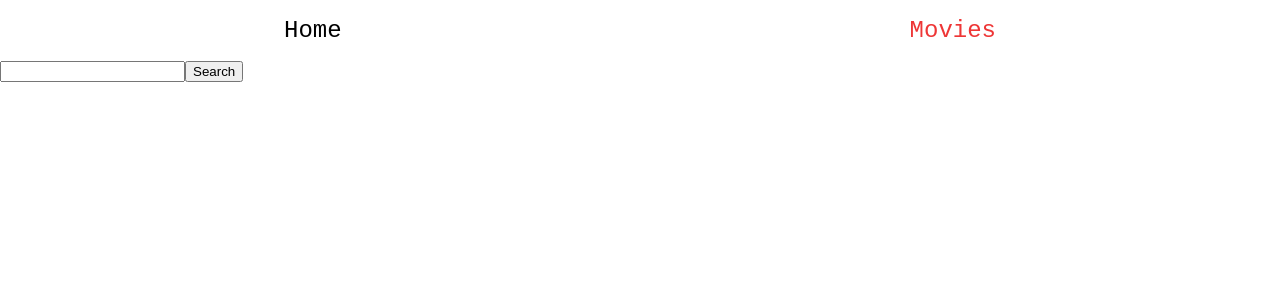
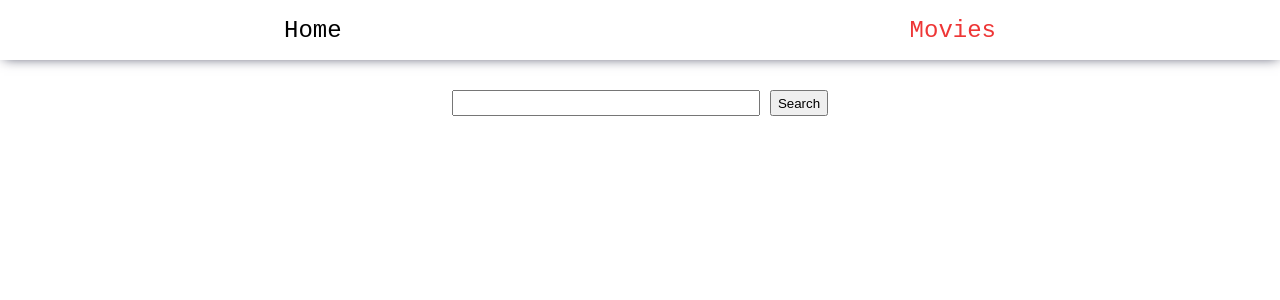
Before and after one commit to PPacuk/goit-react-hw-05-movies, a React (Create React App) app: page /goit-react-hw-05-movies/movies in a window 1280 px wide. Shown: the top 300 px of the page. Built offline with nearby package versions, Linux system fonts and the light colour scheme.

Commit message:
added
movie datails

```diff
--- a/src/Pages/Home.jsx
+++ b/src/Pages/Home/Home.jsx
@@ -1,6 +1,7 @@
 import { useState, useEffect } from 'react';
 import { Link } from 'react-router-dom';
 import { fetchTrendingMovies } from 'services/api';
+import css from './Home.module.css'
 
 export const Home = () => {
   const [trendingMovies, setTrendingMovies] = useState([]);
@@ -19,15 +20,15 @@ export const Home = () => {
   }, []);
 
   return (
-    <>
+    <div className={css.homeContainer}>
       <h1>Trending now</h1>
-      <ul>
+      <ul className={css.homeList}>
         {trendingMovies.map(({ id, title }) => (
           <li key={id}>
             <Link to={`/movies/${id}`}>{title}</Link>
           </li>
         ))}
       </ul>
-    </>
+    </div>
   );
 };
--- /dev/null
+++ b/src/Pages/Home/Home.module.css
@@ -0,0 +1,11 @@
+.homeContainer{
+    display: flex;
+    flex-direction: column;
+    align-items: center;
+}
+
+.homeList{
+    display: flex;
+    flex-direction: column;
+    gap: 5px;
+}
--- a/src/Pages/MovieDetails.jsx
+++ /dev/null
@@ -1,5 +0,0 @@
-export const MovieDetails = () => {
-  return (
-    'MD'
-  );
-};
--- /dev/null
+++ b/src/Pages/MovieDetails/MovieDetails.jsx
@@ -0,0 +1,33 @@
+import { useEffect, useState } from 'react';
+import css from './MovieDetails.module.css';
+import { fetchMovieDetailsById } from 'services/api';
+import { useParams } from 'react-router-dom';
+
+export const MovieDetails = () => {
+  const [movieCard, setMovieCard] = useState('');
+  const { movieId } = useParams();
+
+  const getMovieDetailsById = async () => {
+    try {
+      const movieCard = await fetchMovieDetailsById(`${movieId}`);
+      setMovieCard(movieCard);
+    } catch (err) {
+      console.log(err.message);
+    }
+  };
+  const imageUrl = `https://image.tmdb.org/t/p/original/${movieCard.poster_path}`;
+  console.log(imageUrl);
+
+  useEffect(() => {
+    getMovieDetailsById(movieId);
+  }, []);
+
+  return (
+    <div>
+      <img className={css.cardImg} src={imageUrl} alt="" />
+      <div>
+        {movieCard.original_title} {movieCard.vote_average} {movieCard.overview}
+      </div>
+    </div>
+  );
+};
--- /dev/null
+++ b/src/Pages/MovieDetails/MovieDetails.module.css
@@ -0,0 +1,5 @@
+.cardImg{
+    width: 250px;
+    height: 400px;
+    margin: 20px 0;
+}
--- a/src/Pages/Movies.jsx
+++ b/src/Pages/Movies/Movies.jsx
@@ -2,6 +2,7 @@ import { useState } from 'react';
 import { useSearchParams, Link } from 'react-router-dom';
 import { fetchMoviesByQuery } from 'services/api';
 import { Notify } from 'notiflix';
+import css from './Movies.module.css'
 
 export const Movies = () => {
   const [query, setQuery] = useState('');
@@ -31,14 +32,16 @@ export const Movies = () => {
   };
 
   return (
-    <div>
-      <form onSubmit={submitHandler}>
-        <input type="text" value={`${query}`} onChange={inputHandler} />
+    <div className={css.moviesContainer}>
+      <form className={css.moviesForm} onSubmit={submitHandler}>
+        <input className={css.moviesInput} type="text" value={`${query}`} onChange={inputHandler} />
         <button type="submit">Search</button>
       </form>
-      <ul>
+      <ul className={css.moviesList}>
         {queryList.map(({ id, title }) => (
-          <li key={id}><Link to={`${id}`}>{title}</Link></li>
+          <li key={id}>
+            <Link to={`${id}`}>{title}</Link>
+          </li>
         ))}
       </ul>
     </div>
--- /dev/null
+++ b/src/Pages/Movies/Movies.module.css
@@ -0,0 +1,22 @@
+.moviesContainer{
+    display: flex;
+    flex-direction: column;
+    align-items: center;
+}
+
+.moviesForm{
+    margin: 30px 0;
+    display: flex;
+    gap: 10px;
+}
+
+.moviesInput{
+    width: 300px;
+    height: 20px;
+}
+
+.moviesList{
+    display: flex;
+    flex-direction: column;
+    gap: 5px;
+}
--- a/src/components/App/App.jsx
+++ b/src/components/App/App.jsx
@@ -1,6 +1,6 @@
-import { Home } from 'Pages/Home';
-import { Movies } from 'Pages/Movies';
-import { MovieDetails } from 'Pages/MovieDetails';
+import { Home } from 'Pages/Home/Home';
+import { Movies } from 'Pages/Movies/Movies';
+import { MovieDetails } from 'Pages/MovieDetails/MovieDetails';
 // import { Cast } from 'components/Cast/Cast';
 // import { Reviews } from 'components/Reviews/Reviews';
 import { Route, Routes } from 'react-router-dom';
--- a/src/components/SharedLayout/SharedLayout.module.css
+++ b/src/components/SharedLayout/SharedLayout.module.css
@@ -9,7 +9,8 @@
   justify-content: space-around;
   height: 60px;
   font-size: x-large;
-  font-family:'Courier New', Courier, monospace
+  font-family:'Courier New', Courier, monospace;
+  box-shadow: 1px 1px 12px -3px rgba(66, 68, 90, 1);
 }
 
 .navActive {
--- a/src/services/api.js
+++ b/src/services/api.js
@@ -14,3 +14,8 @@ export const fetchMoviesByQuery = async query => {
   );
   return response.data.results;
 };
+
+export const fetchMovieDetailsById = async id => {
+  const response = await axios.get(`movie/${id}?api_key=${API_KEY}`);
+  return response.data;
+};
```
